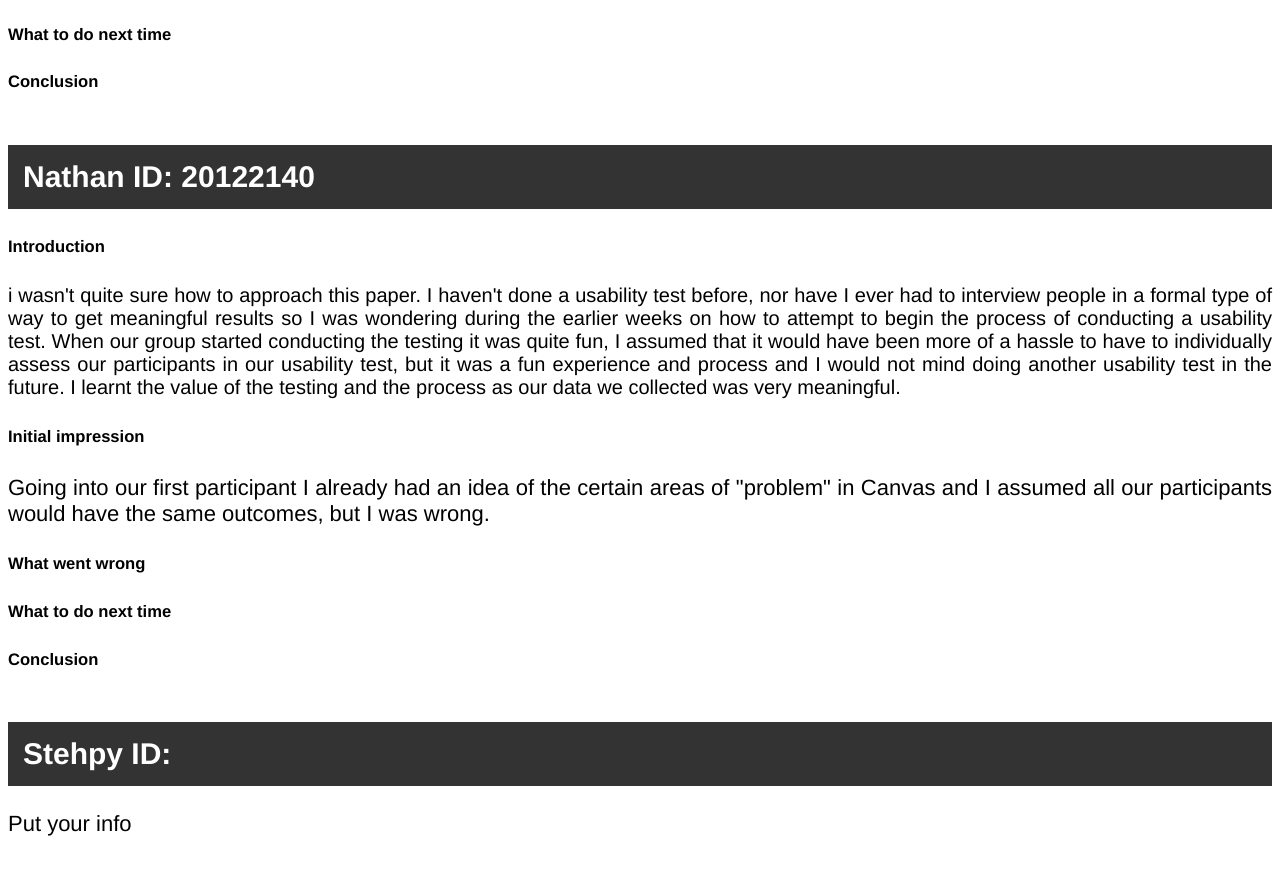
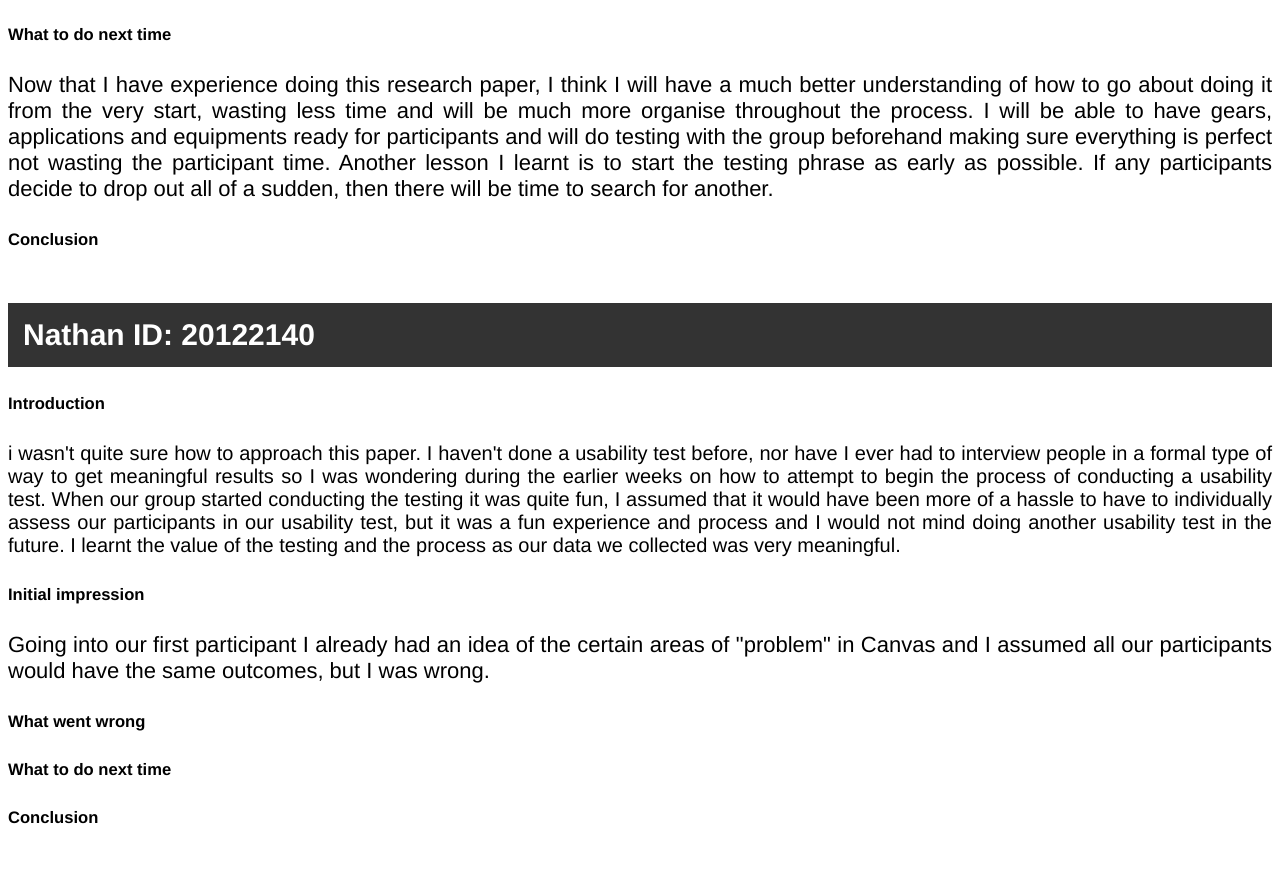
Before and after one commit to NathanDomFlanagan/HCI-Assignment2, a plain HTML site: page reflection.html in a window 1280 px wide. Shown: the part 1013-1882 px from the top of the page. Drawn offline with Linux system fonts and the light colour scheme.

Commit message:
Reflect: what to do

```diff
--- a/reflection.html
+++ b/reflection.html
@@ -37,7 +37,7 @@
           <h5>What went wrong</h5>
           <p>Finding the participants and trying to organise a time that works for everyone was the hardest task. We could not get all the participants we wanted to test to come in the end. We were planning for 12 people but only ended up with 7, but one of participant data we could not use. There was a mistake by us and the participant did the exploration different compared to all other participants. Another problem that I did not realised would be a problem was finding a screenrecording. All the ones we tried gave us limited amount of time or trial before forcing a paying fee. It took a long time to get setup when starting the testing phrase and we made the participants wait. We did not anticipate a lot of these issues before hand and so one of the participant had to leave before they even had the chance to do their test.</p>
           <h5>What to do next time</h5>
-          <p></p>
+          <p>Now that I have experience doing this research paper, I think I will have a much better understanding of how to go about doing it from the very start, wasting less time and will be much more organise throughout the process. I will be able to have gears, applications and equipments ready for participants and will do testing with the group beforehand making sure everything is perfect not wasting the participant time. Another lesson I learnt is to start the testing phrase as early as possible. If any participants decide to drop out all of a sudden, then there will be time to search for another.</p>
           <h5>Conclusion</h5>
         </div>
         <div class="nathan">
```
